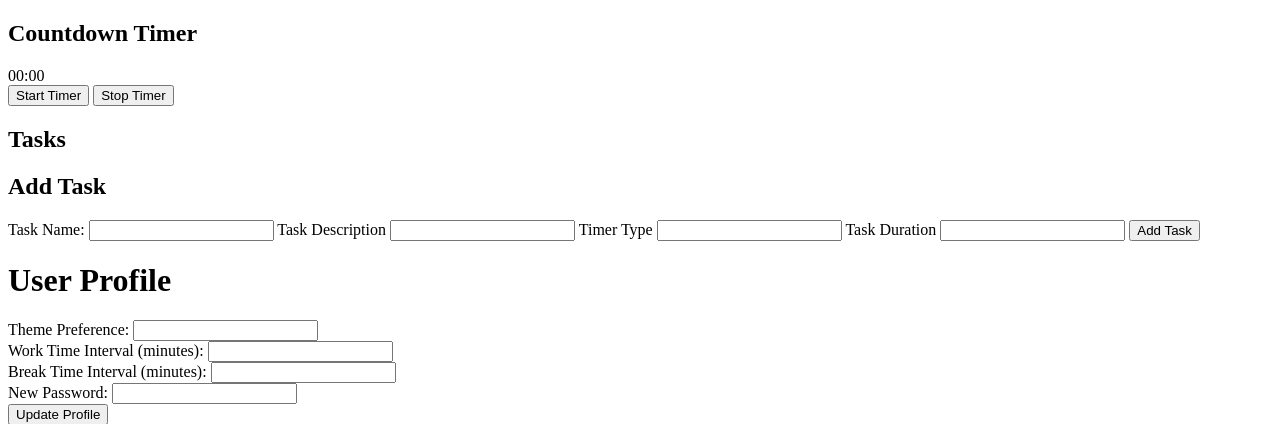
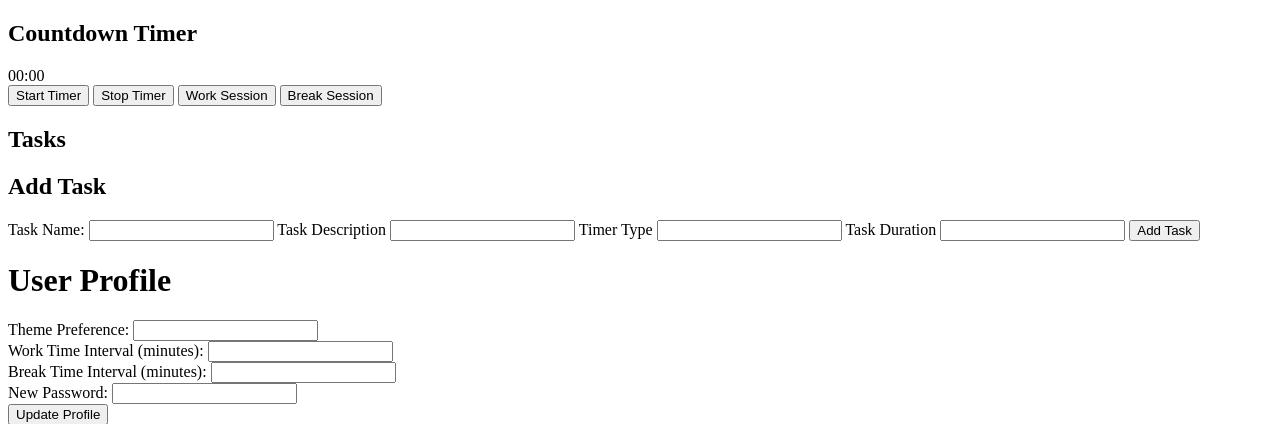
Before and after one commit to sjwhitman/new-final-project, a Flask app: template templates/profile.html in a window 1280 px wide. Shown: the top 424 px of the page. Run offline with Flask 2, Linux system fonts and the light colour scheme; the template is opened without the code that fills it, so the values that code supplies are empty.

Commit message:
wow it WORKS

```diff
--- a/server.py
+++ b/server.py
@@ -16,10 +16,12 @@ def homepage():
 #routes for task list
 @app.route("/add_task", methods=['POST'])
 def add_tasks_route():
-    task_name = request.json.get('task_name')
-    task_description = request.json.get('task_description')
-    timer_type = request.json.get('timer_type')
-    duration = request.json.get('duration')
+    task_name = request.json.get('name_input')
+    task_description = request.json.get('description_input')
+    timer_type = request.json.get('type_input')
+    duration = request.json.get('duration_input')
+    print("Form info from AJAX call *****************************************************************")
+    print(task_name, task_description, timer_type, duration)
     #add task to db
     object_name = add_task(task_name=task_name, task_description=task_description, timer_type=timer_type, duration=duration, user_id=session['user_id'])
 
@@ -31,6 +33,8 @@ def add_tasks_route():
             "timer_type": object_name.timer_type,
             "duration": object_name.duration
         }
+    print("Our dictionary")
+    print(task_info)
     return jsonify(task_info)
 
 @app.route("/delete_task/<int:task_id>", methods=['POST'])
--- a/static/profile.js
+++ b/static/profile.js
@@ -9,7 +9,7 @@ var formInputs = {
     type_input: document.querySelector("#type_input").value,
     duration_input: document.querySelector("#duration_input").value
 }
-
+console.log(formInputs)
 
 fetch("/add_task",  {
     method: 'POST',
@@ -25,16 +25,7 @@ fetch("/add_task",  {
     // select by the id "tasks-list"
     const tasksList = document.getElementById('tasks-list');
     //use insertAdjacentHTML
-    tasksList.insertAdjacentHTML('beforeend', `
-    <li>
-        <strong>Task Name:</strong> ${taskData.task_name} <br>
-        <strong>Task Description:</strong> ${taskData.task_description} <br>
-        <strong>Timer Duration:</strong> ${taskData.duration} seconds <br>
-        <form method="post" action="/delete_task/${taskData.task_id}">
-            <button type="submit">Delete</button>
-        </form>
-    </li>
-    `);
+    tasksList.insertAdjacentHTML('beforeend', `<li> <strong>Task Name:</strong> ${results.task_name} <br> <strong>Task Description:</strong> ${results.task_description} <br> <strong>Timer Duration:</strong> ${results.duration} seconds <br> <form method="post" action="/delete_task/${results.task_id}"> <button type="submit">Delete</button> </form> </li>`);
   });
 });
 
@@ -47,6 +38,17 @@ document.addEventListener('DOMContentLoaded', function () {
       .then(user => {
           // Set up the countdown timer based on work_session_time
           setupCountdownTimer(user.work_session_time);
+
+          //listen for work/break toggle
+            // Add event listeners to toggle between work and break sessions
+            document.getElementById('work-session-btn').addEventListener('click', function () {
+              setupCountdownTimer(user.work_session_time);
+          });
+
+          //fill timer with break_session_time value instead
+          document.getElementById('break-session-btn').addEventListener('click', function () {
+              setupCountdownTimer(user.break_session_time);
+          });
       })
     });
 
--- a/templates/profile.html
+++ b/templates/profile.html
@@ -17,6 +17,9 @@
 <div id="countdown-timer">00:00</div>
 <button id="start-timer-btn">Start Timer</button>
 <button id="stop-timer-btn">Stop Timer</button>
+
+<button id="work-session-btn">Work Session</button>
+<button id="break-session-btn">Break Session</button>
 
 <h2>Tasks</h2>
 <ul id="tasks-list">
```
